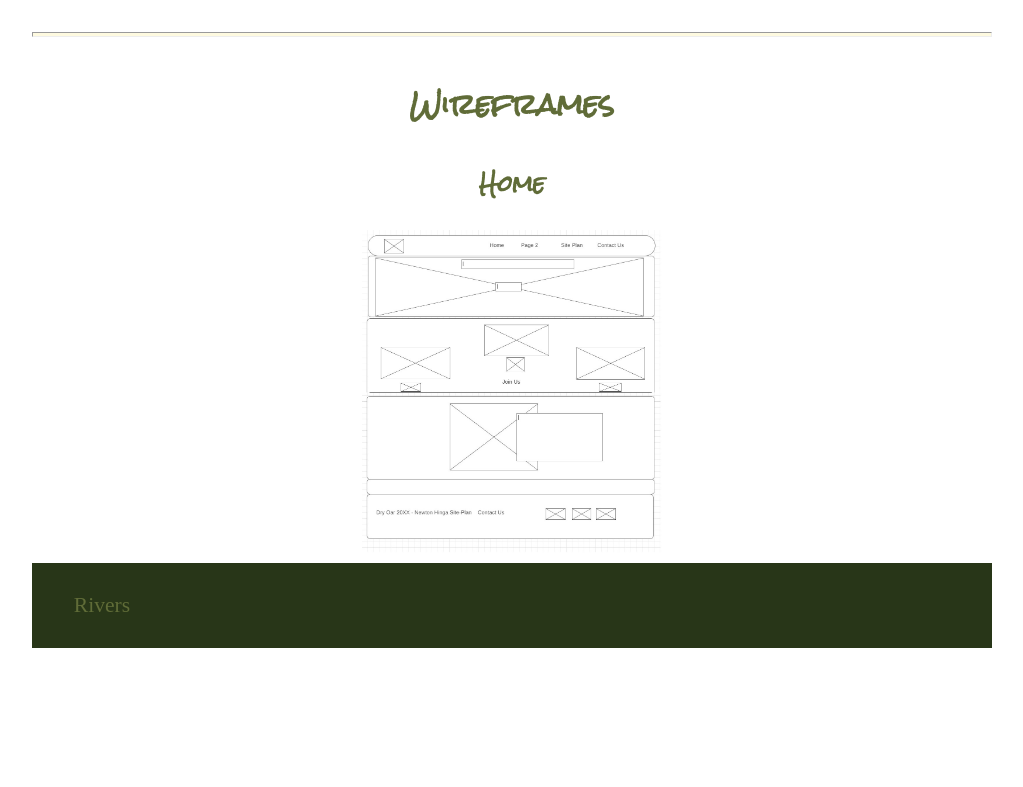
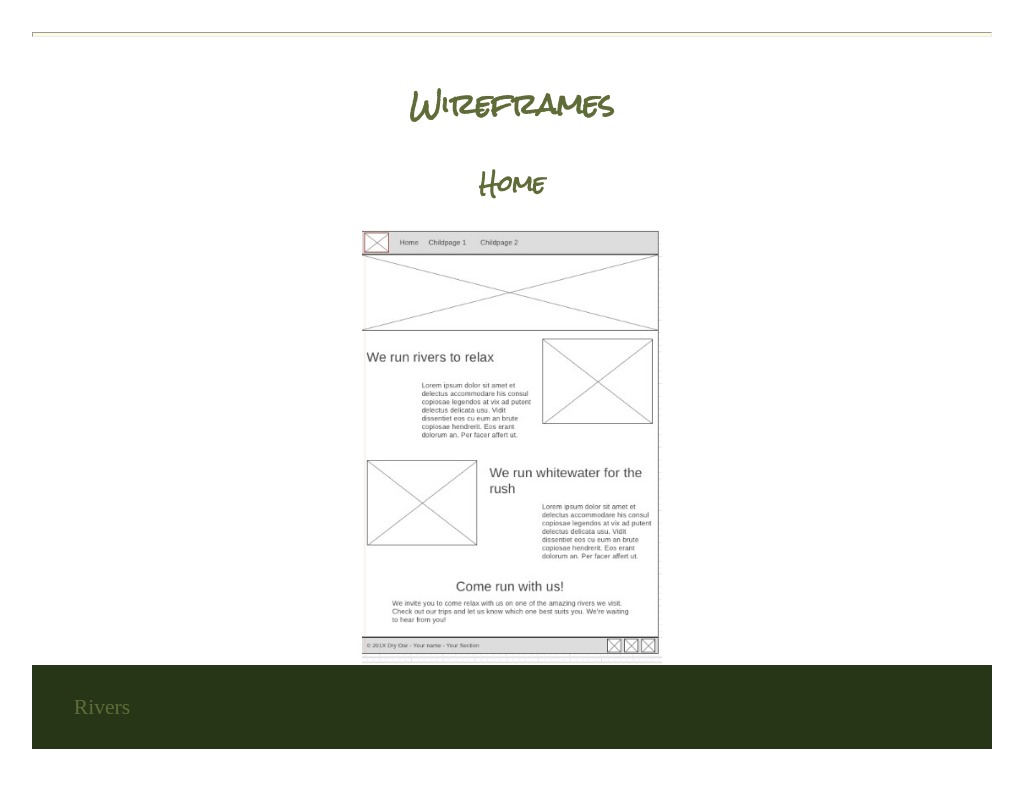
Before and after one commit to Newton-A-H/WDD-130, a plain HTML site: page wwr/site-plan-rafting.html in a window 1280 px wide. Shown: the part 2865-3652 px from the top of the page, without its empty margins (128-1151 px from the left). Before the commit the page ends 3585 px from the top, so only its background shows below. Drawn offline with Linux system fonts and the light colour scheme.

Commit message:
added wireframe

```diff
--- a/wwr/site-plan-rafting.html
+++ b/wwr/site-plan-rafting.html
@@ -118,7 +118,7 @@
 
     <h3>Home</h3>
 
-    <img src="images/wireframe.jpg" alt="home page wireframe" />
+    <img src="images/sitewireframe.jpg" alt="home page wireframe" />
 
     <nav>
       <a href="rivers.html">Rivers</a>
```
Also changed, not shown: wwr/images/sitewireframe.jpg (added).
